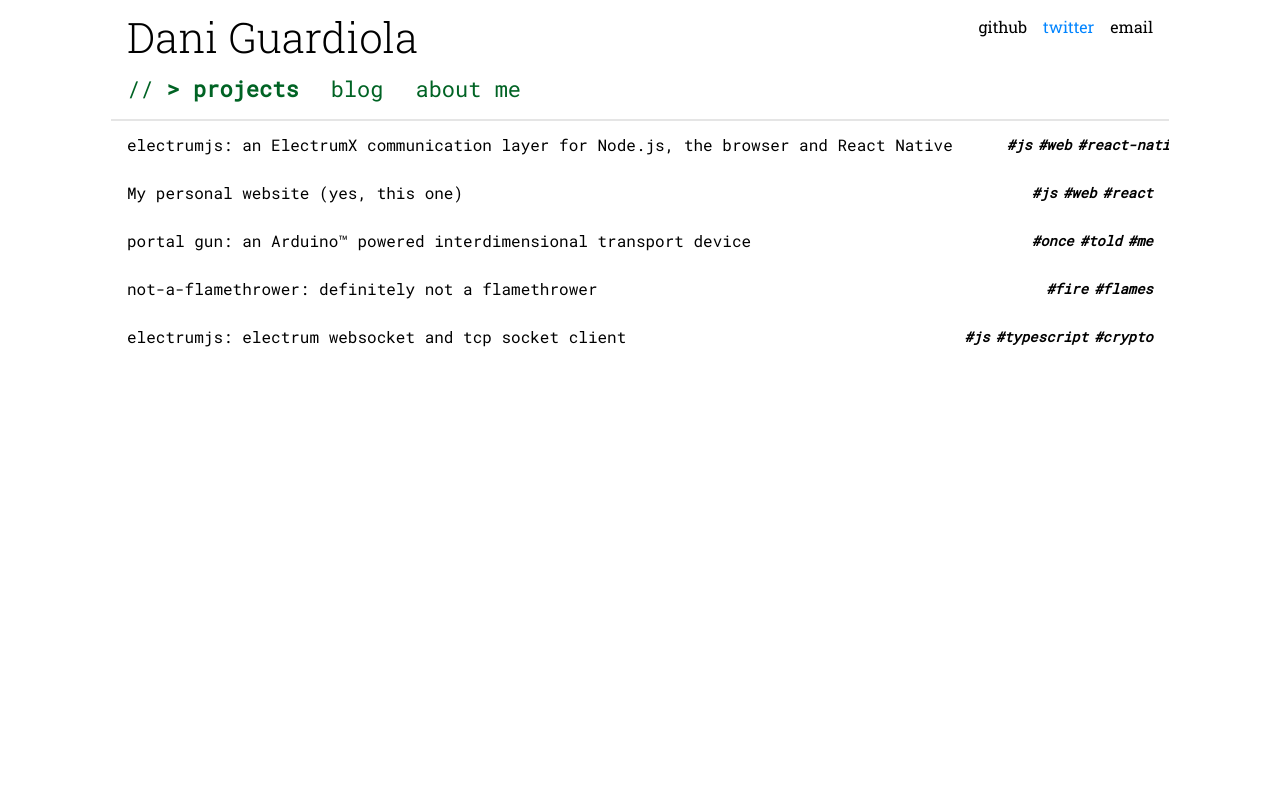
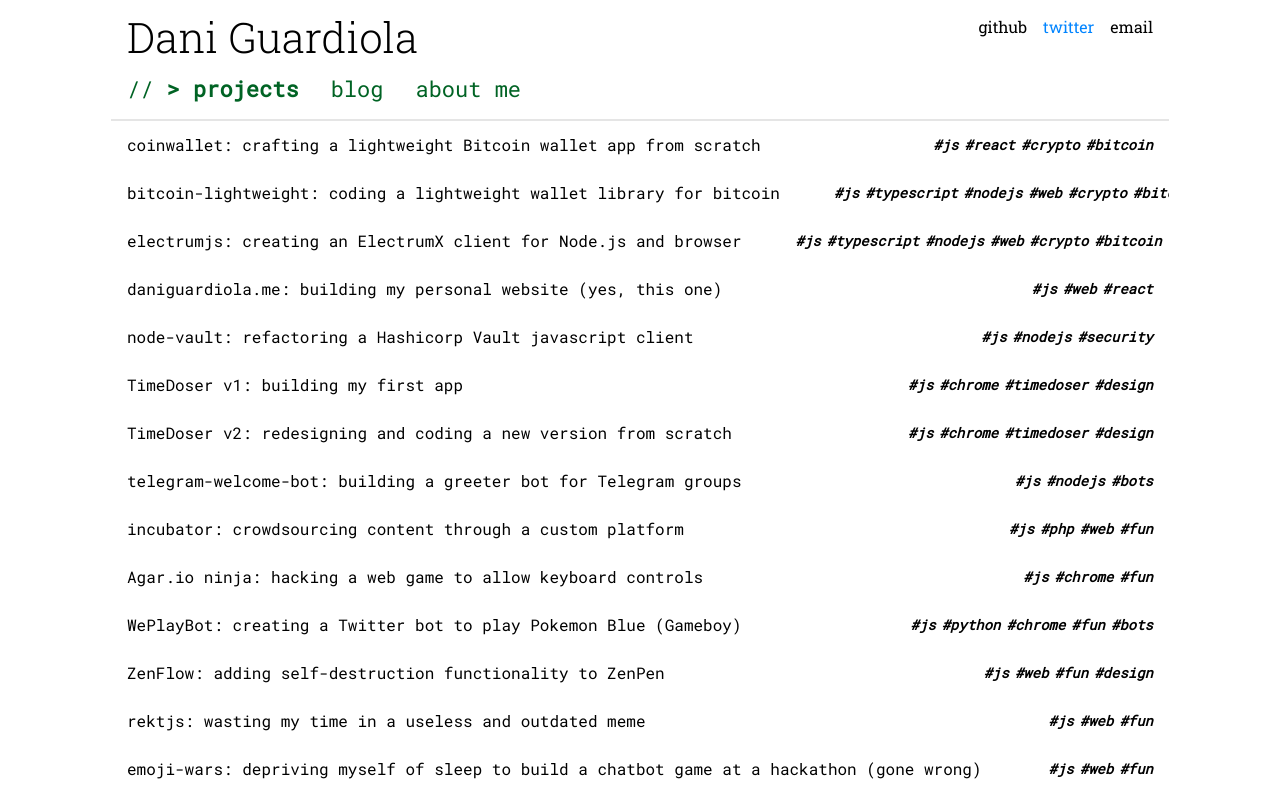
Before and after one commit to DaniGuardiola/daniguardio.la, a React (Create React App) app: page / in a window 1280 px wide. Built offline with nearby package versions, Linux system fonts and the light colour scheme.

Commit message:
just in case

```diff
--- a/src/data/projects.js
+++ b/src/data/projects.js
@@ -1,21 +1,77 @@
 export default [{
+  key: 'project/coinwallet',
+  title: 'coinwallet: crafting a lightweight Bitcoin wallet app from scratch',
+  tags: ['js', 'react', 'crypto', 'bitcoin']
+}, {
+  key: 'project/bitcoin-lightweight',
+  title: 'bitcoin-lightweight: coding a lightweight wallet library for bitcoin',
+  tags: ['js', 'typescript', 'nodejs', 'web', 'crypto', 'bitcoin']
+}, {
   key: 'project/electrumjs',
-  title: 'electrumjs: an ElectrumX communication layer for Node.js, the browser and React Native',
-  tags: ['js', 'web', 'react-native', 'crypto', 'bitcoin']
+  title: 'electrumjs: creating an ElectrumX client for Node.js and browser',
+  tags: ['js', 'typescript', 'nodejs', 'web', 'crypto', 'bitcoin']
 }, {
   key: 'project/daniguardiola-me',
-  title: 'My personal website (yes, this one)',
+  title: 'daniguardiola.me: building my personal website (yes, this one)',
   tags: ['js', 'web', 'react']
 }, {
-  key: 'project/test3',
-  title: 'portal gun: an Arduino™ powered interdimensional transport device',
-  tags: ['once', 'told', 'me']
+  key: 'project/node-vault',
+  title: 'node-vault: refactoring a Hashicorp Vault javascript client',
+  tags: ['js', 'nodejs', 'security']
 }, {
-  key: 'project/test4',
-  title: 'not-a-flamethrower: definitely not a flamethrower',
-  tags: ['fire', 'flames']
+  key: 'project/timedoser-v1',
+  title: 'TimeDoser v1: building my first app',
+  tags: ['js', 'chrome', 'timedoser', 'design']
 }, {
-  key: 'project/test5',
-  title: 'electrumjs: electrum websocket and tcp socket client',
-  tags: ['js', 'typescript', 'crypto']
+  key: 'project/timedoser-v2',
+  title: 'TimeDoser v2: redesigning and coding a new version from scratch',
+  tags: ['js', 'chrome', 'timedoser', 'design']
+}, {
+  key: 'project/telegram-welcome-bot',
+  title: 'telegram-welcome-bot: building a greeter bot for Telegram groups',
+  tags: ['js', 'nodejs', 'bots']
+}, {
+  key: 'project/incubator',
+  title: 'incubator: crowdsourcing content through a custom platform',
+  tags: ['js', 'php', 'web', 'fun']
+}, {
+  key: 'project/agario-ninja',
+  title: 'Agar.io ninja: hacking a web game to allow keyboard controls',
+  tags: ['js', 'chrome', 'fun']
+}, {
+  key: 'project/weplaybot',
+  title: 'WePlayBot: creating a Twitter bot to play Pokemon Blue (Gameboy)',
+  tags: ['js', 'python', 'chrome', 'fun', 'bots']
+}, {
+  key: 'project/zenflow',
+  title: 'ZenFlow: adding self-destruction functionality to ZenPen',
+  tags: ['js', 'web', 'fun', 'design']
+}, {
+  key: 'project/rektjs',
+  title: 'rektjs: wasting my time in a useless and outdated meme',
+  tags: ['js', 'web', 'fun']
+}, {
+  key: 'project/emoji-wars',
+  title: 'emoji-wars: depriving myself of sleep to build a chatbot game at a hackathon (gone wrong)',
+  tags: ['js', 'web', 'fun']
+}, {
+  key: 'project/altruist-hackathon',
+  title: 'altrui.st (hackathon idea): winning a hackathon with a buzzwordy project',
+  tags: ['js', 'web', 'crypto', 'fun']
+}, {
+  key: 'project/capturechat',
+  title: 'capturechat: capturing Whatsapp conversations with an interactive visor',
+  tags: ['js', 'web', 'fun']
+}, {
+  key: 'project/pencil-material-template',
+  title: 'pencil-material-template: designing a better template for the Pencil prototyping app',
+  tags: ['js', 'web', 'fun', 'design']
+}, {
+  key: 'project/facebook-picture-framer',
+  title: 'Facebook picture framer: framing your Facebook profile picture',
+  tags: ['js', 'web', 'fun']
+}, {
+  key: 'project/playvibe-interface',
+  title: 'PlayVibe interface: adding a settings menu to an open-source Minecraft-enabled sex-toy',
+  tags: ['js', 'web', 'fun']
 }]
```
